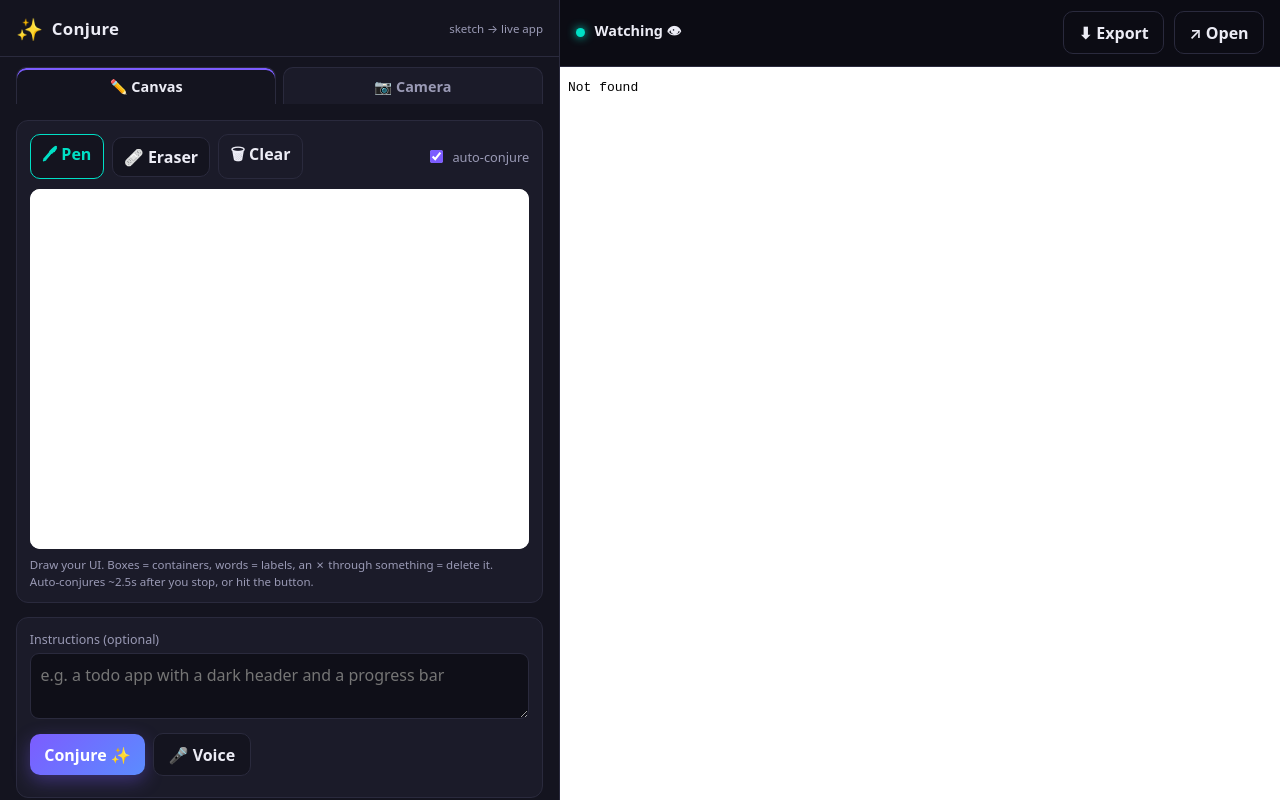
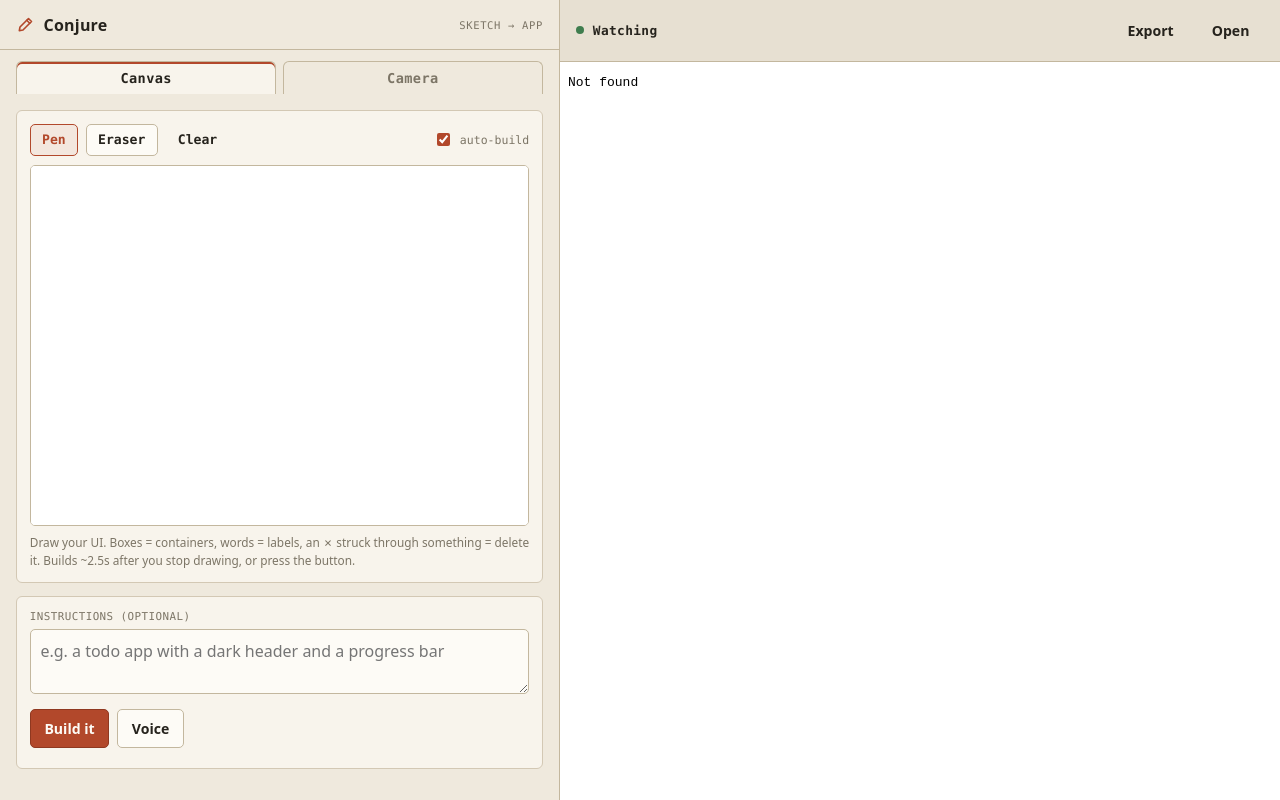
Before and after one commit to vafc21/conjure, a website: page public/index.html in a window 1280 px wide. Drawn offline with Linux system fonts and the light colour scheme.

Commit message:
ui: de-AI-ify Conjure UI — drafting-table palette, clay-red accent, mono chrome; drop purple/gradients/emoji/shimmer; honest working indicator

```diff
--- a/public/index.html
+++ b/public/index.html
@@ -3,86 +3,101 @@
 <head>
 <meta charset="utf-8">
 <meta name="viewport" content="width=device-width, initial-scale=1, maximum-scale=1, user-scalable=no">
-<title>Conjure ✨</title>
+<title>Conjure — sketch to app</title>
 <style>
+  /* Drafting-table palette: warm paper, ink, one clay-red accent. Deliberately
+     utilitarian — a workshop tool, not a landing page. No purple, no gradients,
+     no glass, no emoji chrome. See docs/design-tells.md. */
   :root{
-    --bg:#0c0c14; --panel:#14141f; --panel2:#1b1b29; --line:#2a2a3d;
-    --ink:#ececf5; --muted:#9a9ab5; --accent:#7c5cff; --accent2:#00e0c6;
-    --ok:#37d67a; --warn:#ffb657; --danger:#ff5c7a;
+    --paper:#e7e0d2; --panel:#efe9dd; --panel2:#f8f4ec; --sheet:#fdfbf6;
+    --line:#d3c8b4; --line2:#c3b79e;
+    --ink:#26231d; --muted:#7c7566; --faint:#a49b88;
+    --accent:#b2482b; --accent-ink:#8f3820;
+    --ok:#3f7d4e; --warn:#a9781d; --danger:#a3372a;
+    --mono:ui-monospace,SFMono-Regular,"SF Mono",Menlo,Consolas,"Liberation Mono",monospace;
+    --sans:system-ui,-apple-system,"Segoe UI",Roboto,Helvetica,Arial,sans-serif;
   }
   *{box-sizing:border-box}
-  html,body{margin:0;height:100%;background:var(--bg);color:var(--ink);
-    font-family:system-ui,-apple-system,Segoe UI,Roboto,Helvetica,Arial,sans-serif;
-    -webkit-font-smoothing:antialiased;overflow:hidden}
-  button{font:inherit;cursor:pointer}
+  html,body{margin:0;height:100%;background:var(--paper);color:var(--ink);
+    font-family:var(--sans);-webkit-font-smoothing:antialiased;overflow:hidden}
+  button{font:inherit;cursor:pointer;color:inherit}
   .app{display:flex;height:100%;width:100%}
   /* ---------- left / control panel ---------- */
   .left{width:min(46%,560px);min-width:320px;display:flex;flex-direction:column;
-    background:var(--panel);border-right:1px solid var(--line)}
-  .brand{display:flex;align-items:center;gap:.55rem;padding:.85rem 1rem;border-bottom:1px solid var(--line)}
-  .brand .logo{font-size:1.35rem}
-  .brand h1{font-size:1.05rem;margin:0;font-weight:700;letter-spacing:.3px}
-  .brand .sub{margin-left:auto;font-size:.72rem;color:var(--muted)}
-  .tabs{display:flex;gap:.4rem;padding:.6rem 1rem 0}
-  .tab{flex:1;padding:.55rem;border:1px solid var(--line);background:var(--panel2);
-    color:var(--muted);border-radius:10px 10px 0 0;border-bottom:none;font-weight:600;font-size:.9rem}
-  .tab.active{background:var(--panel);color:var(--ink);box-shadow:inset 0 2px 0 var(--accent)}
+    background:var(--panel);border-right:1px solid var(--line2)}
+  .brand{display:flex;align-items:center;gap:.6rem;padding:.85rem 1rem;border-bottom:1px solid var(--line2)}
+  .brand .logo{display:flex;color:var(--accent)}
+  .brand h1{font-size:1rem;margin:0;font-weight:700;letter-spacing:.2px}
+  .brand .sub{margin-left:auto;font-family:var(--mono);font-size:.66rem;letter-spacing:.06em;
+    text-transform:uppercase;color:var(--muted)}
+  .tabs{display:flex;gap:.4rem;padding:.7rem 1rem 0}
+  .tab{flex:1;padding:.5rem;border:1px solid var(--line2);background:var(--panel);
+    color:var(--muted);border-radius:6px 6px 0 0;border-bottom:none;font-weight:600;font-size:.85rem;
+    font-family:var(--mono);letter-spacing:.03em}
+  .tab.active{background:var(--panel2);color:var(--ink);box-shadow:inset 0 2px 0 var(--accent)}
   .pane{flex:1;overflow:auto;padding:1rem;display:none;flex-direction:column;gap:.85rem}
   .pane.active{display:flex}
-  .card{background:var(--panel2);border:1px solid var(--line);border-radius:12px;padding:.8rem}
-  label.fld{display:block;font-size:.78rem;color:var(--muted);margin:0 0 .35rem}
-  textarea,input[type=text]{width:100%;background:#0f0f18;border:1px solid var(--line);color:var(--ink);
-    border-radius:9px;padding:.6rem;font:inherit;resize:vertical}
+  .card{background:var(--panel2);border:1px solid var(--line);border-radius:6px;padding:.8rem}
+  label.fld{display:block;font-family:var(--mono);font-size:.68rem;letter-spacing:.04em;
+    text-transform:uppercase;color:var(--muted);margin:0 0 .4rem}
+  textarea,input[type=text]{width:100%;background:var(--sheet);border:1px solid var(--line2);color:var(--ink);
+    border-radius:5px;padding:.6rem;font:inherit;resize:vertical}
   textarea{min-height:64px}
+  textarea:focus,input[type=text]:focus{outline:none;border-color:var(--accent)}
   .row{display:flex;gap:.5rem;align-items:center;flex-wrap:wrap}
-  .btn{padding:.6rem .9rem;border-radius:10px;border:1px solid var(--line);background:var(--panel);color:var(--ink);font-weight:600}
-  .btn:hover{border-color:var(--accent)}
-  .btn.primary{background:linear-gradient(135deg,var(--accent),#5b8cff);border:none;color:#fff;
-    box-shadow:0 6px 18px rgba(124,92,255,.35)}
+  .btn{padding:.55rem .85rem;border-radius:5px;border:1px solid var(--line2);
+    background:var(--sheet);color:var(--ink);font-weight:600;font-size:.88rem}
+  .btn:hover{border-color:var(--ink)}
+  .btn.primary{background:var(--accent);border:1px solid var(--accent-ink);color:#fdfbf6}
+  .btn.primary:hover{background:var(--accent-ink);border-color:var(--accent-ink)}
   .btn.primary:active{transform:translateY(1px)}
-  .btn.tool{padding:.5rem .7rem}
-  .btn.tool.on{border-color:var(--accent2);color:var(--accent2)}
-  .btn.ghost{background:transparent}
+  .btn.tool{padding:.45rem .7rem;font-family:var(--mono);font-size:.82rem}
+  .btn.tool.on{border-color:var(--accent);color:var(--accent);background:#f3e7de}
+  .btn.ghost{background:transparent;border-color:transparent}
+  .btn.ghost:hover{border-color:var(--line2)}
   .btn:disabled{opacity:.45;cursor:not-allowed}
-  .hint{font-size:.72rem;color:var(--muted);line-height:1.4}
-  .switch{display:inline-flex;align-items:center;gap:.4rem;font-size:.8rem;color:var(--muted)}
+  .hint{font-size:.74rem;color:var(--muted);line-height:1.45}
+  .switch{display:inline-flex;align-items:center;gap:.4rem;font-family:var(--mono);font-size:.72rem;color:var(--muted)}
   .switch input{accent-color:var(--accent)}
   /* camera */
-  video{width:100%;border-radius:10px;background:#000;display:block}
-  .diffbar{height:7px;background:#0f0f18;border-radius:6px;overflow:hidden;margin-top:.5rem}
-  .diffbar>div{height:100%;width:0;background:linear-gradient(90deg,var(--accent2),var(--accent));transition:width .2s}
-  /* canvas */
-  .sketchwrap{position:relative;background:#fff;border-radius:10px;overflow:hidden;touch-action:none}
+  video{width:100%;border-radius:5px;background:#111;display:block}
+  .diffbar{height:6px;background:var(--sheet);border:1px solid var(--line);border-radius:3px;overflow:hidden;margin-top:.5rem}
+  .diffbar>div{height:100%;width:0;background:var(--accent);transition:width .2s}
+  /* canvas — a fresh sheet on the drafting table */
+  .sketchwrap{position:relative;background:#fff;border:1px solid var(--line2);border-radius:5px;overflow:hidden;touch-action:none}
   #sketch{display:block;width:100%;height:auto;cursor:crosshair;touch-action:none}
   .notes-queue{display:flex;flex-direction:column;gap:.3rem}
-  .note-chip{background:#0f0f18;border:1px solid var(--line);border-radius:8px;padding:.35rem .5rem;
+  .note-chip{background:var(--sheet);border:1px solid var(--line);border-radius:5px;padding:.35rem .5rem;
     font-size:.78rem;display:flex;gap:.4rem;align-items:center}
-  .note-chip button{margin-left:auto;background:none;border:none;color:var(--muted)}
+  .note-chip .lbl{font-family:var(--mono);font-size:.62rem;letter-spacing:.05em;color:var(--muted);text-transform:uppercase}
+  .note-chip button{margin-left:auto;background:none;border:none;color:var(--muted);font-size:.9rem;line-height:1}
   /* ---------- right / preview ---------- */
-  .right{flex:1;display:flex;flex-direction:column;background:var(--bg);min-width:0}
-  .statusbar{display:flex;align-items:center;gap:.6rem;padding:.7rem 1rem;border-bottom:1px solid var(--line)}
-  .dot{width:9px;height:9px;border-radius:50%;background:var(--muted);flex:none}
-  .dot.watching{background:var(--accent2);box-shadow:0 0 10px var(--accent2)}
+  .right{flex:1;display:flex;flex-direction:column;background:var(--paper);min-width:0}
+  .statusbar{display:flex;align-items:center;gap:.55rem;padding:.7rem 1rem;border-bottom:1px solid var(--line2)}
+  .dot{width:8px;height:8px;border-radius:50%;background:var(--faint);flex:none}
+  .dot.watching{background:var(--ok)}
   .dot.conjuring{background:var(--accent);animation:pulse 1s infinite}
   .dot.updated{background:var(--ok)}
   .dot.error{background:var(--danger)}
-  @keyframes pulse{0%,100%{opacity:1}50%{opacity:.3}}
-  .statustext{font-weight:600;font-size:.9rem}
-  .statusdetail{font-size:.76rem;color:var(--muted);margin-left:.2rem}
+  @keyframes pulse{0%,100%{opacity:1}50%{opacity:.25}}
+  .statustext{font-family:var(--mono);font-weight:600;font-size:.8rem;letter-spacing:.03em}
+  .statusdetail{font-family:var(--mono);font-size:.72rem;color:var(--muted);margin-left:.15rem}
   .statusbar .spacer{flex:1}
   .frame{position:relative;flex:1;min-height:0}
   iframe{width:100%;height:100%;border:0;background:#fff}
-  .shimmer{position:absolute;inset:0;pointer-events:none;opacity:0;transition:opacity .3s;
-    background:linear-gradient(115deg,transparent 30%,rgba(124,92,255,.18) 45%,rgba(0,224,198,.22) 50%,rgba(124,92,255,.18) 55%,transparent 70%);
-    background-size:250% 250%;display:flex;align-items:center;justify-content:center}
-  .shimmer.on{opacity:1;animation:sweep 1.4s linear infinite}
-  @keyframes sweep{0%{background-position:150% 0}100%{background-position:-50% 0}}
-  .shimmer .badge{background:rgba(12,12,20,.82);border:1px solid var(--accent);color:#fff;
-    padding:.5rem .9rem;border-radius:999px;font-weight:600;font-size:.85rem;backdrop-filter:blur(4px)}
+  /* honest indeterminate "working" indicator: a thin bar tracking across the top,
+     plus a small mono label. No gradient sweep, no glass, no purple. */
+  .shimmer{position:absolute;inset:0;pointer-events:none;opacity:0;transition:opacity .2s}
+  .shimmer.on{opacity:1}
+  .shimmer::before{content:"";position:absolute;top:0;left:-35%;height:3px;width:35%;
+    background:var(--accent);animation:track 1.15s ease-in-out infinite}
+  @keyframes track{0%{left:-35%}100%{left:100%}}
+  .shimmer .badge{position:absolute;left:.8rem;bottom:.8rem;background:var(--ink);color:var(--paper);
+    padding:.4rem .7rem;border-radius:5px;font-family:var(--mono);font-weight:600;font-size:.74rem;letter-spacing:.04em}
   /* mobile */
   @media (max-width:820px){
     .app{flex-direction:column;overflow:auto;height:auto;min-height:100%}
-    .left{width:100%;min-width:0;border-right:none;border-bottom:1px solid var(--line)}
+    .left{width:100%;min-width:0;border-right:none;border-bottom:1px solid var(--line2)}
     .right{min-height:60vh}
     html,body{overflow:auto}
   }
@@ -93,14 +108,19 @@
   <!-- ============ LEFT: CONTROLS ============ -->
   <section class="left">
     <div class="brand">
-      <span class="logo">✨</span>
+      <span class="logo" aria-hidden="true">
+        <svg width="18" height="18" viewBox="0 0 18 18" fill="none" stroke="currentColor" stroke-width="1.6" stroke-linecap="round" stroke-linejoin="round">
+          <path d="M12.5 2.5l3 3-8.5 8.5-3.7 .7 .7-3.7 8.5-8.5z"/>
+          <path d="M10.7 4.3l3 3"/>
+        </svg>
+      </span>
       <h1>Conjure</h1>
-      <span class="sub">sketch → live app</span>
+      <span class="sub">sketch → app</span>
     </div>
 
     <div class="tabs">
-      <button class="tab active" data-mode="canvas">✏️ Canvas</button>
-      <button class="tab" data-mode="camera">📷 Camera</button>
+      <button class="tab active" data-mode="canvas">Canvas</button>
+      <button class="tab" data-mode="camera">Camera</button>
     </div>
 
     <!-- CANVAS MODE -->
@@ -108,24 +128,24 @@
       <div class="card">
         <div class="row" style="justify-content:space-between">
           <div class="row">
-            <button class="btn tool on" id="toolPen">🖊 Pen</button>
-            <button class="btn tool" id="toolErase">🩹 Eraser</button>
-            <button class="btn tool ghost" id="toolClear">🗑 Clear</button>
+            <button class="btn tool on" id="toolPen">Pen</button>
+            <button class="btn tool" id="toolErase">Eraser</button>
+            <button class="btn tool ghost" id="toolClear">Clear</button>
           </div>
-          <label class="switch"><input type="checkbox" id="autoCanvas" checked> auto‑conjure</label>
+          <label class="switch"><input type="checkbox" id="autoCanvas" checked> auto‑build</label>
         </div>
         <div class="sketchwrap" style="margin-top:.6rem">
           <canvas id="sketch" width="720" height="520"></canvas>
         </div>
-        <p class="hint" style="margin:.5rem 0 0">Draw your UI. Boxes = containers, words = labels, an ✗ through something = delete it. Auto‑conjures ~2.5s after you stop, or hit the button.</p>
+        <p class="hint" style="margin:.5rem 0 0">Draw your UI. Boxes = containers, words = labels, an ✗ struck through something = delete it. Builds ~2.5s after you stop drawing, or press the button.</p>
       </div>
 
       <div class="card">
         <label class="fld" for="canvasNote">Instructions (optional)</label>
         <textarea id="canvasNote" placeholder="e.g. a todo app with a dark header and a progress bar"></textarea>
         <div class="row" style="margin-top:.6rem">
-          <button class="btn primary" id="conjureCanvas">Conjure ✨</button>
-          <button class="btn" id="voiceCanvas">🎤 Voice</button>
+          <button class="btn primary" id="conjureCanvas">Build it</button>
+          <button class="btn" id="voiceCanvas">Voice</button>
         </div>
         <div class="notes-queue" id="voiceQueueCanvas" style="margin-top:.5rem"></div>
       </div>
@@ -135,7 +155,7 @@
     <div class="pane" data-pane="camera">
       <div class="card">
         <div class="row" style="justify-content:space-between">
-          <button class="btn" id="camStart">▶ Start camera</button>
+          <button class="btn" id="camStart">Start camera</button>
           <label class="switch"><input type="checkbox" id="autoCam" checked> auto‑commit on change</label>
         </div>
         <video id="video" playsinline muted autoplay style="margin-top:.6rem"></video>
@@ -146,8 +166,8 @@
         <label class="fld" for="camNote">Note to attach to next capture (optional)</label>
         <input type="text" id="camNote" placeholder="e.g. make the header blue">
         <div class="row" style="margin-top:.6rem">
-          <button class="btn primary" id="camShoot">📸 Capture now</button>
-          <button class="btn" id="voiceCam">🎤 Voice</button>
+          <button class="btn primary" id="camShoot">Capture now</button>
+          <button class="btn" id="voiceCam">Voice</button>
         </div>
         <div class="notes-queue" id="voiceQueueCam" style="margin-top:.5rem"></div>
       </div>
@@ -158,15 +178,15 @@
   <section class="right">
     <div class="statusbar">
       <span class="dot watching" id="dot"></span>
-      <span class="statustext" id="statusText">Watching 👁</span>
+      <span class="statustext" id="statusText">Watching</span>
       <span class="statusdetail" id="statusDetail"></span>
       <span class="spacer"></span>
-      <button class="btn ghost" id="exportBtn">⬇ Export</button>
-      <button class="btn ghost" id="openBtn">↗ Open</button>
+      <button class="btn ghost" id="exportBtn">Export</button>
+      <button class="btn ghost" id="openBtn">Open</button>
     </div>
     <div class="frame">
       <iframe id="preview" title="Generated app"></iframe>
-      <div class="shimmer" id="shimmer"><span class="badge">Conjuring ✨</span></div>
+      <div class="shimmer" id="shimmer"><span class="badge">Working…</span></div>
     </div>
   </section>
 </div>
@@ -201,8 +221,8 @@
 
   // ---------------- status ----------------
   function setState(state, textOverride, detail){
-    var map = { watching:['watching','Watching 👁'], conjuring:['conjuring','Conjuring ✨'],
-                updated:['updated','Updated ✓'], error:['error','Error'], idle:['watching','Watching 👁'] };
+    var map = { watching:['watching','Watching'], conjuring:['conjuring','Working…'],
+                updated:['updated','Updated'], error:['error','Error'], idle:['watching','Watching'] };
     var m = map[state] || map.watching;
     dot.className = 'dot ' + m[0];
     statusText.textContent = textOverride || m[1];
@@ -248,25 +268,25 @@
   // ---------------- voice (Web Speech API) ----------------
   var SR = window.SpeechRecognition || window.webkitSpeechRecognition;
   function makeVoice(btn, queueEl, store){
-    if(!SR){ btn.disabled = true; btn.textContent='🎤 n/a'; btn.title='Web Speech API not supported in this browser'; return; }
+    if(!SR){ btn.disabled = true; btn.textContent='Voice n/a'; btn.title='Web Speech API not supported in this browser'; return; }
     var rec = new SR(); rec.continuous=false; rec.interimResults=false; rec.lang='en-US';
     var listening=false;
     rec.onresult=function(e){
       var t = e.results[0][0].transcript.trim();
       if(t){ store.push(t); renderQueue(queueEl, store); }
     };
-    rec.onend=function(){ listening=false; btn.classList.remove('on'); btn.textContent='🎤 Voice'; };
-    rec.onerror=function(){ listening=false; btn.classList.remove('on'); btn.textContent='🎤 Voice'; };
+    rec.onend=function(){ listening=false; btn.classList.remove('on'); btn.textContent='Voice'; };
+    rec.onerror=function(){ listening=false; btn.classList.remove('on'); btn.textContent='Voice'; };
     btn.addEventListener('click', function(){
       if(listening){ try{rec.stop();}catch(_){}; return; }
-      try{ rec.start(); listening=true; btn.classList.add('on'); btn.textContent='🎤 …'; }catch(_){}
+      try{ rec.start(); listening=true; btn.classList.add('on'); btn.textContent='Listening…'; }catch(_){}
     });
   }
   function renderQueue(el, store){
     el.innerHTML='';
     store.forEach(function(txt,i){
       var chip=document.createElement('div'); chip.className='note-chip';
-      chip.innerHTML='<span>🎤 '+txt.replace(/</g,'&lt;')+'</span>';
+      chip.innerHTML='<span class="lbl">note</span><span>'+txt.replace(/</g,'&lt;')+'</span>';
       var x=document.createElement('button'); x.textContent='✕';
       x.onclick=function(){ store.splice(i,1); renderQueue(el,store); };
       chip.appendChild(x); el.appendChild(chip);
@@ -373,7 +393,7 @@
     if(stream) return;
     navigator.mediaDevices.getUserMedia({ video:{ facingMode:'environment', width:{ideal:1280}, height:{ideal:960} }, audio:false })
       .then(function(s){ stream=s; video.srcObject=s; video.play();
-        document.getElementById('camStart').textContent='⏹ Stop camera';
+        document.getElementById('camStart').textContent='Stop camera';
         camTimer=setInterval(tick, 2000);
       })
       .catch(function(err){ setState('error','Camera blocked', String(err.message||err)); });
@@ -381,7 +401,7 @@
   function stopCamera(){
     if(camTimer){ clearInterval(camTimer); camTimer=null; }
     if(stream){ stream.getTracks().forEach(function(t){t.stop();}); stream=null; }
-    document.getElementById('camStart').textContent='▶ Start camera';
+    document.getElementById('camStart').textContent='Start camera';
     lastSmall=null; committedSmall=null; stableTicks=0; diffFill.style.width='0%';
   }
   document.getElementById('camStart').onclick=function(){ stream?stopCamera():startCamera(); };
```
